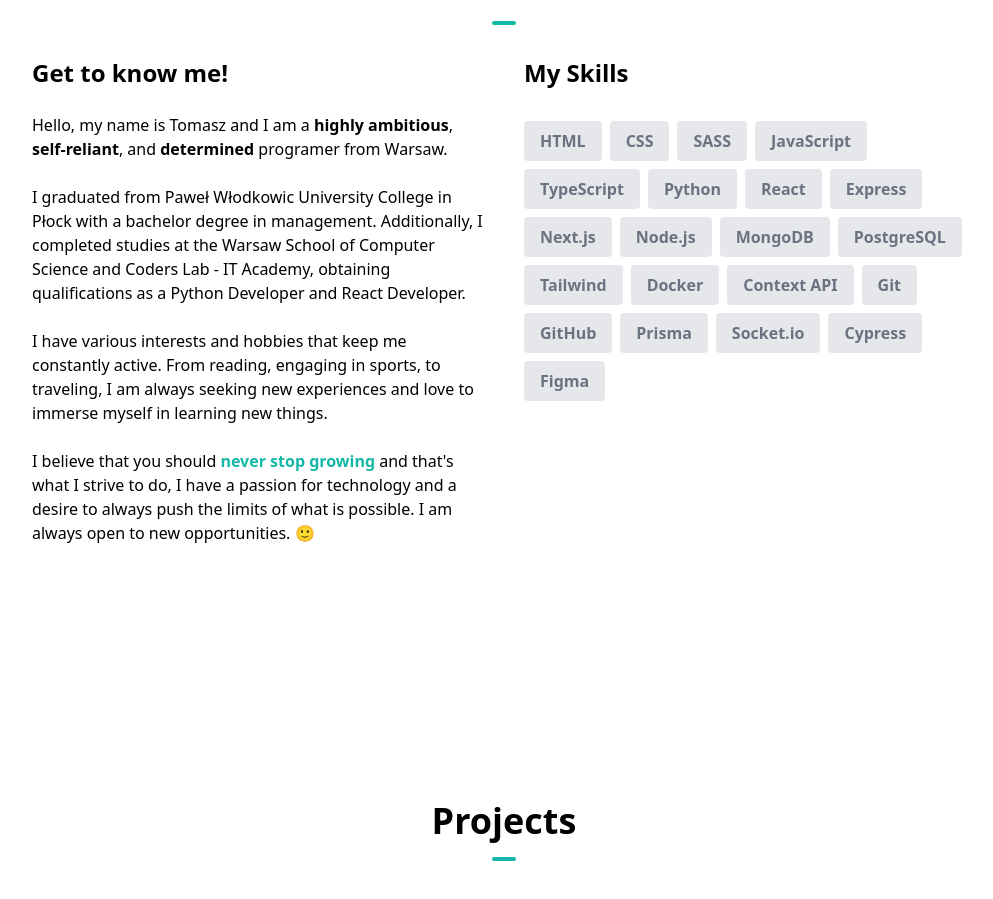
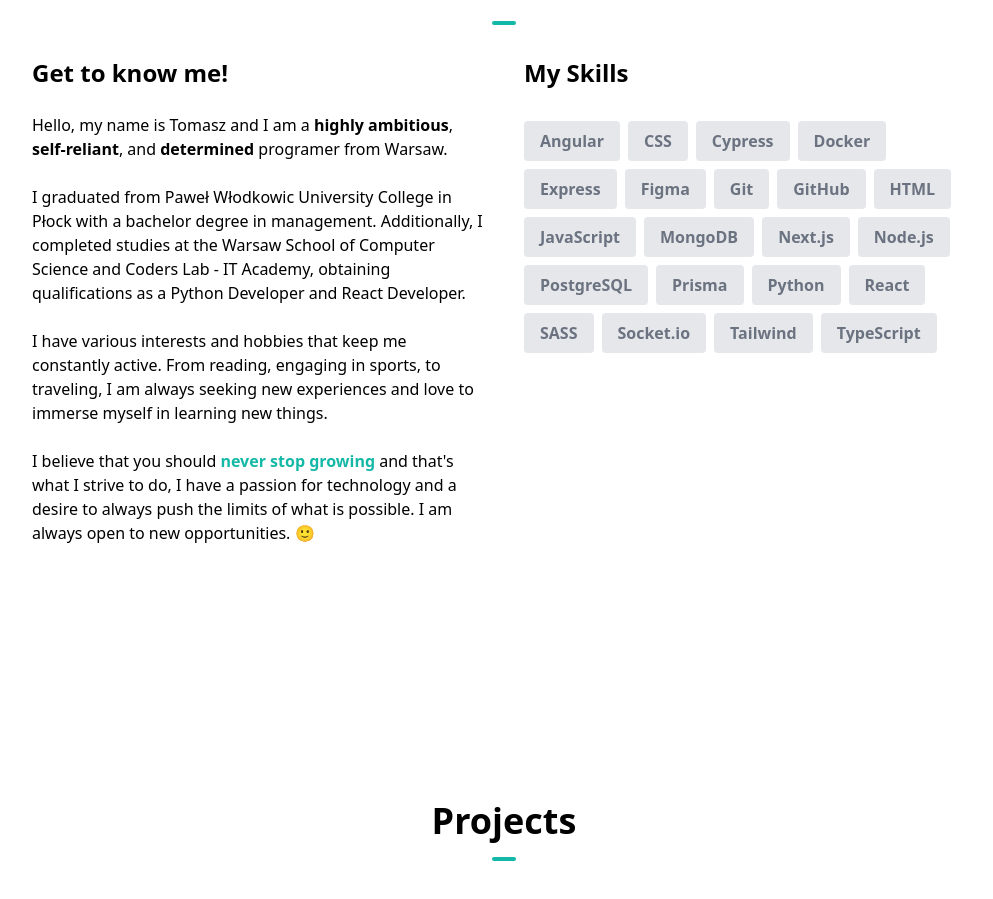
Before and after one commit to tomizdebski/PORTFOLIO_PROJECT_APP, a Next.js app: page / in a window 1280 px wide. Shown: the part 982-1881 px from the top of the page, without its empty margins (136-1129 px from the left). Built offline with nearby package versions, Linux system fonts and the light colour scheme.

Commit message:
update_portfolio

```diff
--- a/components/AboutSection.tsx
+++ b/components/AboutSection.tsx
@@ -2,27 +2,40 @@ import React from "react";
 import Image from "next/image";
 
 const skills = [
+  { skill: "Angular" },
+  { skill: "CSS" },
+  { skill: "Cypress" },
+  { skill: "Docker" },
+  { skill: "Express" },
+  { skill: "Figma" },
+  { skill: "Git" },
+  { skill: "GitHub" },
   { skill: "HTML" },
-  { skill: "CSS" },
-  { skill: "SASS" },
   { skill: "JavaScript" },
-  { skill: "TypeScript" },
+  { skill: "MongoDB" },
+  { skill: "Next.js" },
+  { skill: "Node.js" },
+  { skill: "PostgreSQL" },
+  { skill: "Prisma" },
   { skill: "Python" },
   { skill: "React" },
-  { skill: "Express" },
-  { skill: "Next.js" },
-  { skill: "Node.js" },
-  { skill: "MongoDB" },
-  { skill: "PostgreSQL" },
+  { skill: "SASS" },
+  { skill: "Socket.io" },
   { skill: "Tailwind" },
-  { skill: "Docker" },
-  { skill: "Context API" },
-  { skill: "Git" },
-  { skill: "GitHub" },
-  { skill: "Prisma" },
-  { skill: "Socket.io" },
-  { skill: "Cypress" },
-  { skill: "Figma" },
+  { skill: "TypeScript" },
+];
+
+const programmingLanguages = skills.filter((item) => {
+  return ["JavaScript", "Python", "TypeScript"].includes(item.skill);
+});
+
+const libraries = skills.filter((item) => {
+  return !["JavaScript", "Python", "TypeScript"].includes(item.skill);
+});
+
+const sortedSkills = [
+  ...programmingLanguages,
+  ...libraries
 ];
 
 const AboutSection = () => {
--- a/components/HeroSection.tsx
+++ b/components/HeroSection.tsx
@@ -42,7 +42,7 @@ const HeroSection = () => {
           </Link>
           <a
           className="text-neutral-100 gap-2 font-semibold px-6 py-3 bg-teal-600 rounded shadow hover:bg-teal-700 flex items-center"
-          href="/T_IZDEBSKI_CV.pdf"
+          href="/CV_T_Izdebski.pdf"
           download
         >
           Download CV{" "}
--- a/components/ProjectsSection.tsx
+++ b/components/ProjectsSection.tsx
@@ -12,7 +12,7 @@ const projects = [
       "The Kanban App is a project management application designed to streamline task organization and workflow efficiency. It utilizes a Kanban board layout, allowing users to visualize and manage tasks through drag-and-drop functionality. Stack: Nextjs, React, Typescript, Tailwindcss, Nodejs, React-dnd-kit ",
     image: "/Kanban.png",
     github: "https://github.com/tomizdebski/KANBAN_APP",
-    link: "https://kanban-4h6n8knei-tomizdebskis-projects.vercel.app/",
+    link: "https://kanban-app-bay.vercel.app/",
   },
   {
     name: "Shortly App",
```
Also changed, not shown: 1 other file (tests, documents, lock files or other folders).
